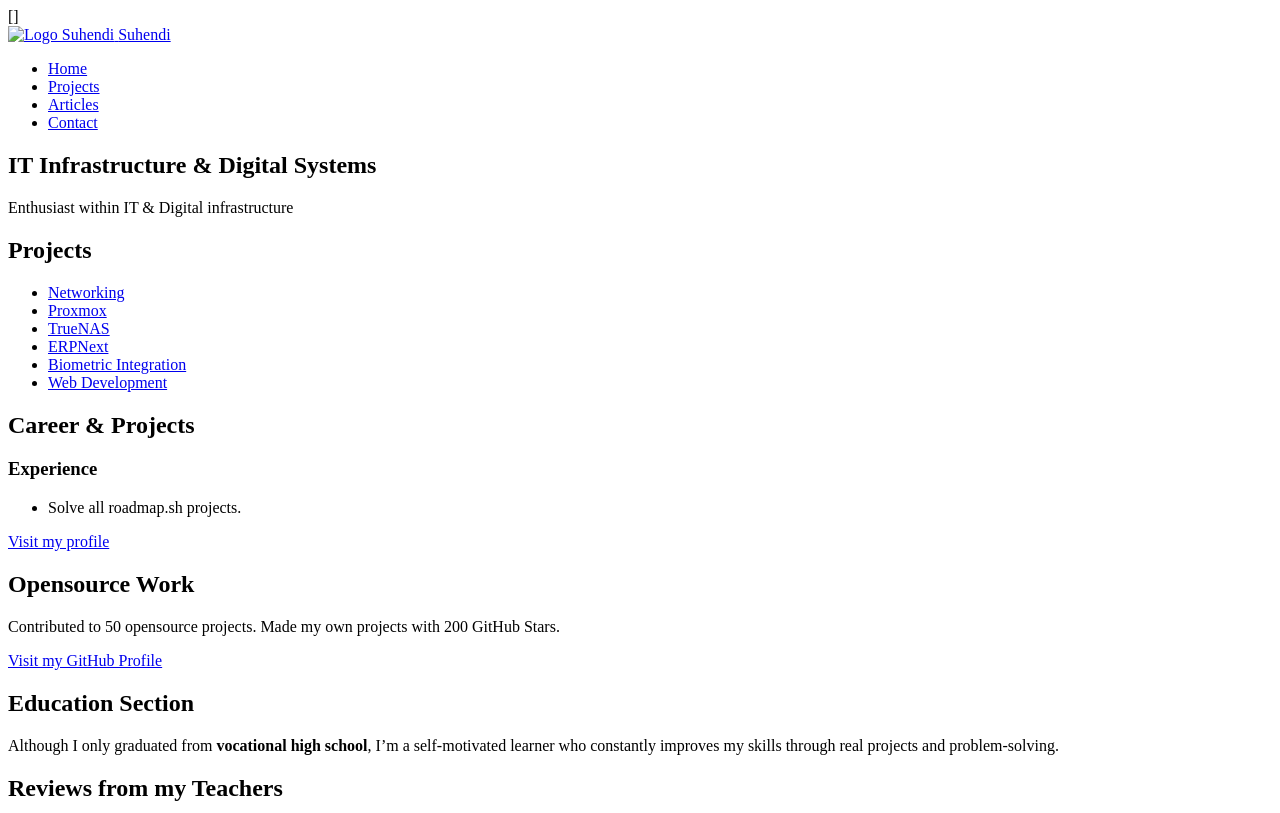
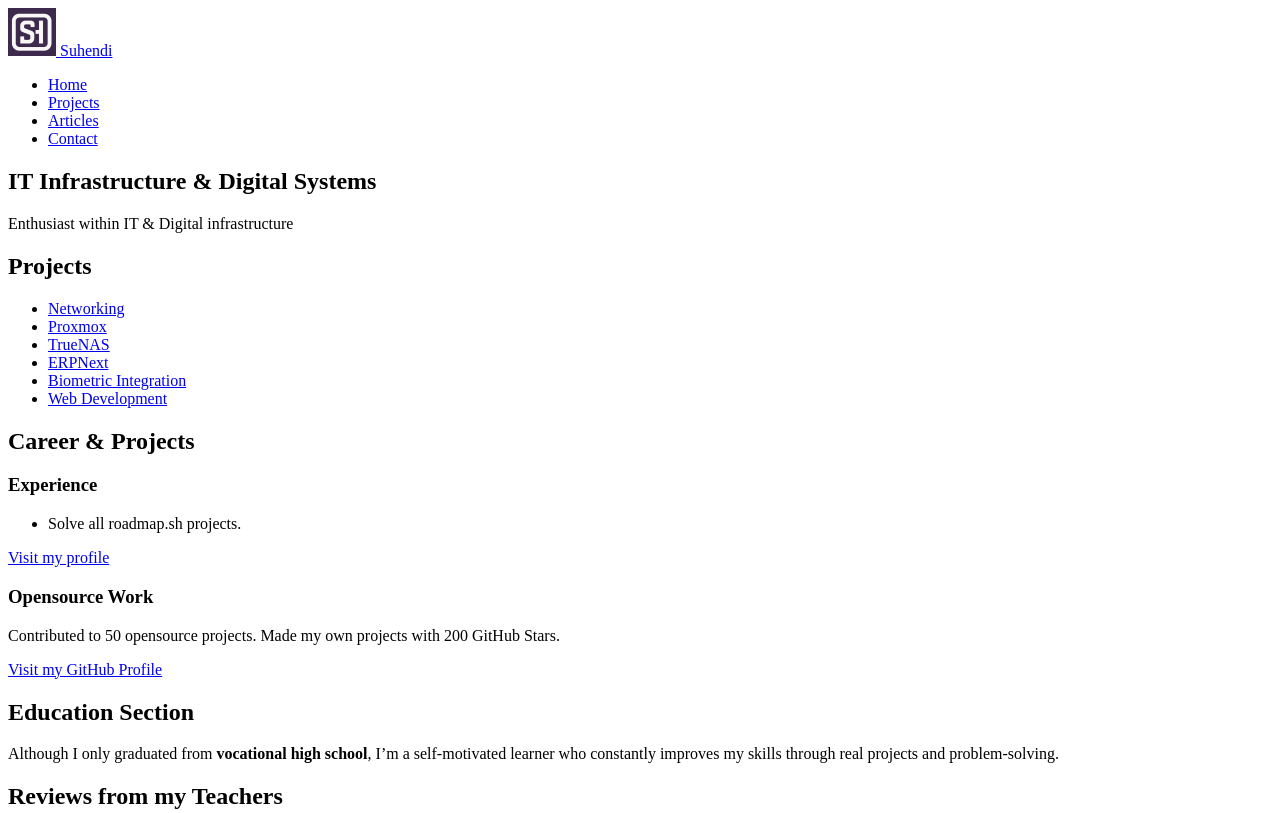
Before and after one commit to hendigo/roadmap.sh, a plain HTML site: page frontend_projects/02_basic_html_website/index.html in a window 1280 px wide. Shown: the top 813 px of the page. Drawn offline with Linux system fonts and the light colour scheme.

Commit message:
fix: aria-labelled-by, add image logo

```diff
--- a/frontend_projects/02_basic_html_website/index.html
+++ b/frontend_projects/02_basic_html_website/index.html
@@ -23,16 +23,14 @@
 		<!-- Twitter Card -->
 		<meta name="twitter:card" content="summary_large_image" />
 
-		<link rel="stylesheet" href="style.css" />
 		<link rel="shortcut icon" href="/assets/images/favicon.ico" type="image/x-icon" />
 	</head>
 	<body>
 		<div class="container">
-			[]
 			<header>
 				<div class="header-inner">
 					<a href="index.html" class="logo">
-						<img src="/assets/images/android-chrome-192x192.png" alt="Logo Suhendi" width="48" height="48" />
+						<img src="/assets/android-chrome-192x192.png" alt="Logo Suhendi" width="48" height="48" />
 						<span>Suhendi</span>
 					</a>
 					<nav class="main-nav" aria-label="Main Navigation">
@@ -78,14 +76,14 @@
 						</section>
 
 						<section class="opensource-work" aria-labelledby="opensource-heading">
-							<h2 class="opensource-heading">Opensource Work</h2>
+							<h3 class="opensource-heading">Opensource Work</h3>
 							<p>Contributed to 50 opensource projects. Made my own projects with 200 GitHub Stars.</p>
 							<a href="https://github.com/hendigo">Visit my GitHub Profile</a>
 						</section>
 					</div>
 
 					<article class="education" aria-labelledby="education-heading">
-						<h2>Education Section</h2>
+						<h2 id="education-heading">Education Section</h2>
 						<p>
 							Although I only graduated from <strong>vocational high school</strong>, I’m a self-motivated learner who constantly improves my
 							skills through real projects and problem-solving.
```
Also changed, not shown: frontend_projects/02_basic_html_website/assets/android-chrome-192x192.png (added).
